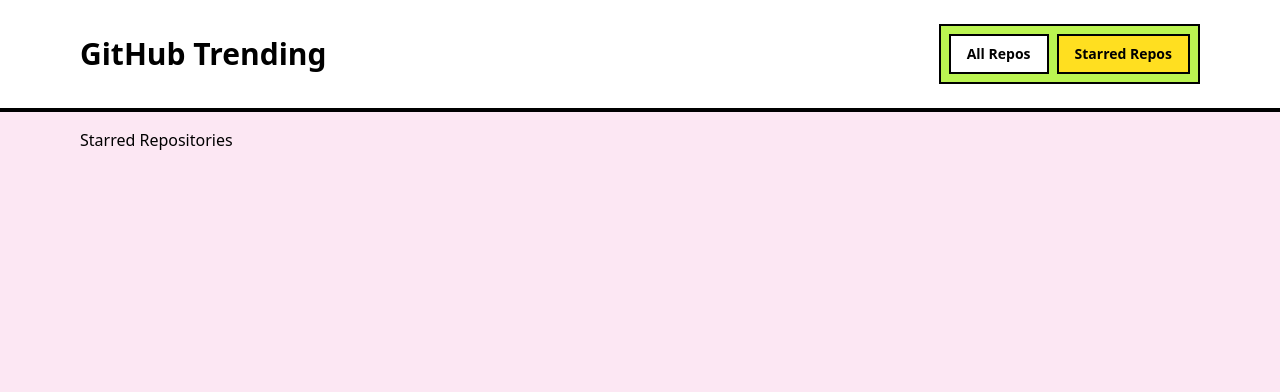
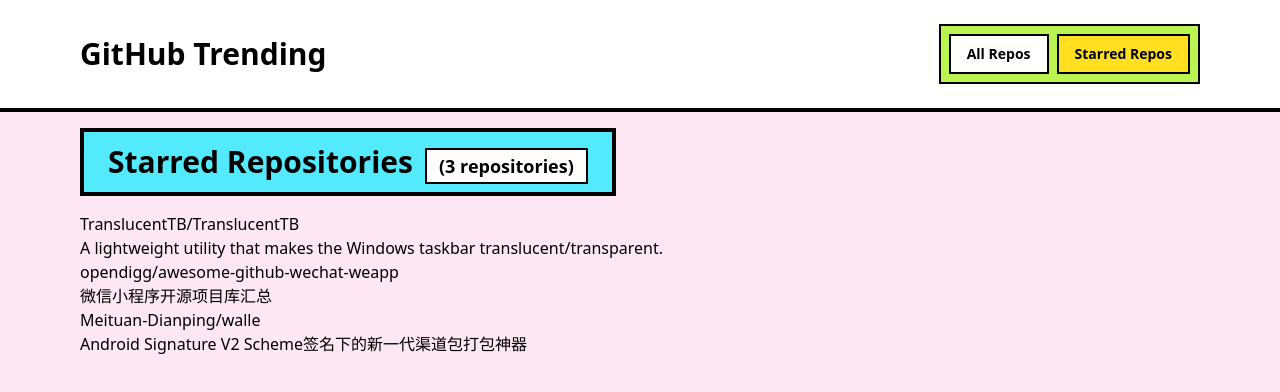
Before and after one commit to i-am-ashwin/github-trending, a Next.js app: page /starred in a window 1280 px wide. Shown: the top 392 px of the page. Built offline with nearby package versions, Linux system fonts and the light colour scheme.

Commit message:
feat: create repo components

```diff
--- a/src/app/layout.tsx
+++ b/src/app/layout.tsx
@@ -18,7 +18,7 @@
   return (
     <html lang="en">
       <body className="antialiased">
-      <div className="min-h-screen bg-pink-100">
+      <div className="min-h-screen bg-pink-100 text-black">
         <Header />
         <main className="max-w-6xl mx-auto px-4 py-4">
           {children}
--- a/src/app/page.tsx
+++ b/src/app/page.tsx
@@ -1,7 +1,19 @@
-import Image from "next/image";
+import RepoList from "@/components/RepoList";
+import { data } from "@/data/mock";
 
 export default function Home() {
   return (
- <div>This is Home</div>
+ <div className="space-y-4">
+        <div className="flex items-center justify-between">
+        <h2 className="text-3xl font-black text-black bg-cyan-300 px-6 py-3 border-4 border-black shadow-brutal-md">
+          All Repositories
+          <span className="ml-3 text-lg font-bold text-black bg-white px-3 py-1 border-2 border-black shadow-brutal-xs">
+            ({data.length} {data.length === 1 ? "repository" : "repositories"})
+          </span>
+        </h2>
+      </div>
+        <RepoList repos={data} />
+
+ </div>
   );
 }
--- a/src/app/starred/page.tsx
+++ b/src/app/starred/page.tsx
@@ -1,7 +1,18 @@
+import RepoList from "@/components/RepoList";
+import { data } from "@/data/mock";
+
 export default function StarredRepos() {
   return (
-    <div>
-      <h1>Starred Repositories</h1>
+    <div className="space-y-4">
+      <div className="flex items-center justify-between">
+        <h2 className="text-3xl font-black text-black bg-cyan-300 px-6 py-3 border-4 border-black">
+          Starred Repositories
+          <span className="ml-3 text-lg font-bold text-black bg-white px-3 py-1 border-2 border-black ">
+            ({data.length} {data.length === 1 ? "repository" : "repositories"})
+          </span>
+        </h2>
+      </div>
+      <RepoList repos={data} />
     </div>
   );
 }
--- /dev/null
+++ b/src/components/RepoCard.tsx
@@ -0,0 +1,9 @@
+// eslint-disable-next-line @typescript-eslint/no-explicit-any
+export default function RepoCard({ repo }: {repo: any}) {
+    return (
+        <div>
+            <h2>{repo.full_name}</h2>
+            <p>{repo.description}</p>
+        </div>
+    )
+}
--- /dev/null
+++ b/src/components/RepoList.tsx
@@ -0,0 +1,12 @@
+import RepoCard from "./RepoCard";
+
+// eslint-disable-next-line @typescript-eslint/no-explicit-any
+export default function RepoList({ repos }: { repos: any[] }) {
+    return (
+        <div>
+            {repos.map(repo => (
+                <RepoCard key={repo.id} repo={repo} />
+            ))}
+        </div>
+    );
+}
```
